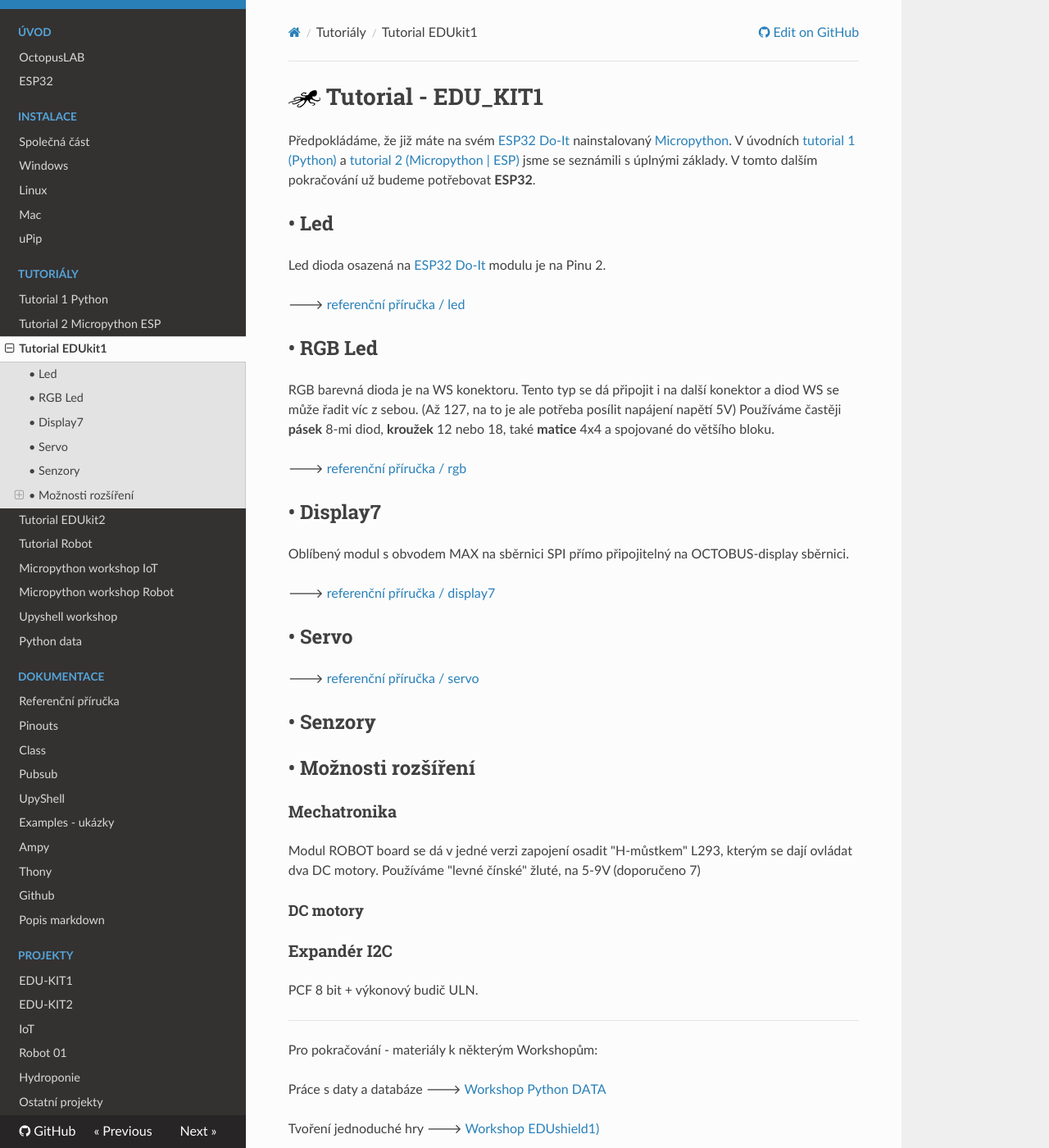
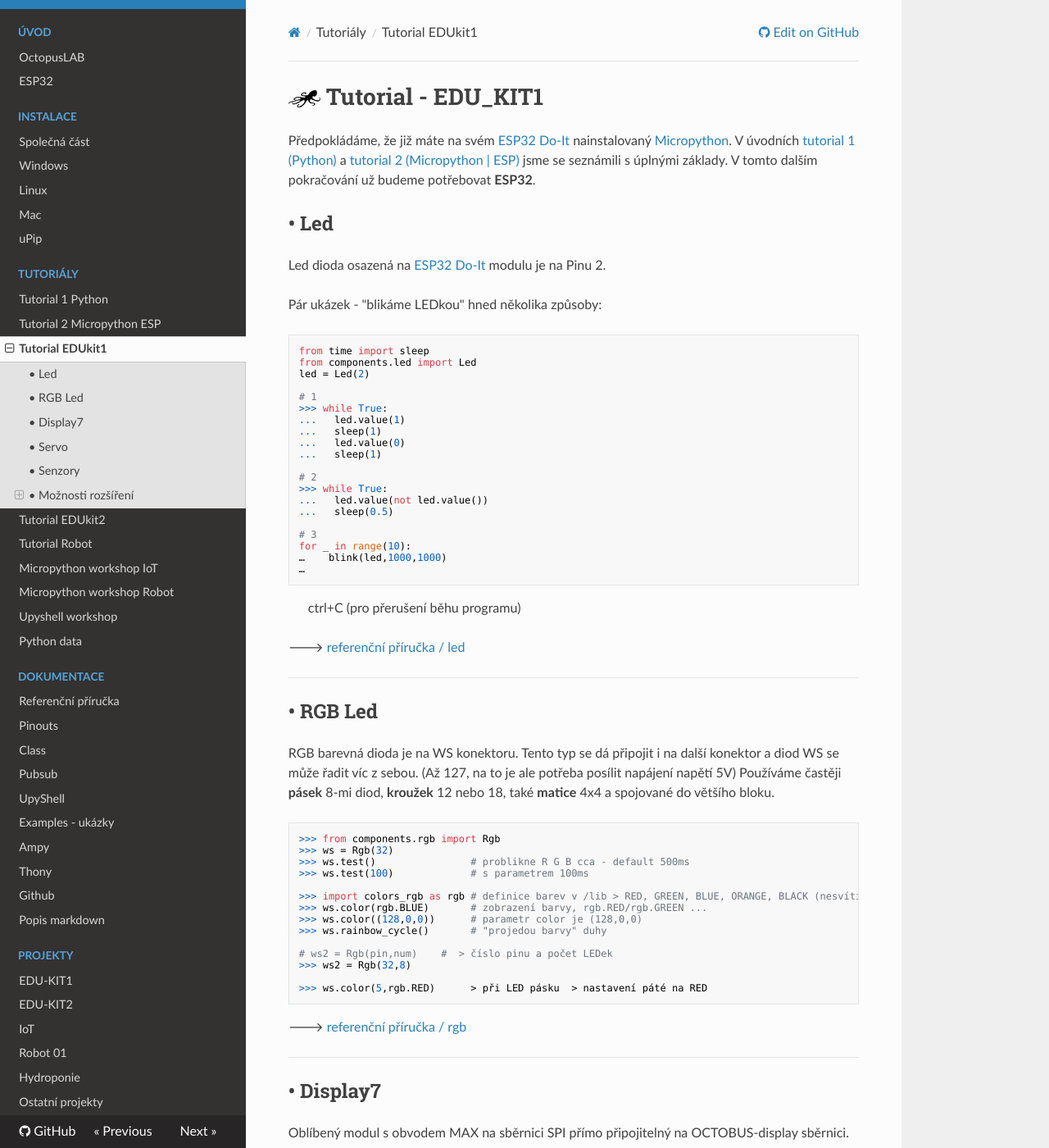
Before and after one commit to octopuslab-cz/docs_octopuslab_cz, an MkDocs documentation site: the page built from docs/tutorial-edukit1.md, in a window 1280 px wide and 1400 px high. Shown: the whole window at 82% size. Built offline with MkDocs 1.6.1, drawn with Linux system fonts in a browser that asks for light colours; nearby versions of some CDN libraries.

Commit message:
github link

````diff
--- a/docs/tutorial-edukit1.md
+++ b/docs/tutorial-edukit1.md
@@ -6,13 +6,61 @@ Předpokládáme, že již máte na svém [ESP32 Do-It](/esp32/#modul-esp32-doit
 
 Led dioda osazená na [ESP32 Do-It](/esp32/#modul-esp32-doit-2x15) modulu je na Pinu 2.
 
+Pár ukázek - "blikáme LEDkou" hned několika způsoby:
+
+```python
+from time import sleep
+from components.led import Led
+led = Led(2)
+
+# 1
+>>> while True:
+...   led.value(1)
+...   sleep(1)
+...   led.value(0)
+...   sleep(1)
+
+# 2
+>>> while True:
+...   led.value(not led.value())
+...   sleep(0.5)
+
+# 3
+for _ in range(10):
+…    blink(led,1000,1000)
+…
+```
+> ctrl+C (pro přerušení běhu programu)
+
+
 🡒 [referenční příručka / led](/basicdoc/#led)
+
+---
 
 ## • RGB Led
 
 RGB barevná dioda je na WS konektoru. Tento typ se dá připojit i na další konektor a diod WS se může řadit víc z sebou. (Až 127, na to je ale potřeba posílit napájení napětí 5V) Používáme častěji **pásek** 8-mi diod, **kroužek** 12 nebo 18, také **matice** 4x4 a spojované do většího bloku.
 
+```python
+>>> from components.rgb import Rgb
+>>> ws = Rgb(32)
+>>> ws.test()                # problikne R G B cca - default 500ms
+>>> ws.test(100)             # s parametrem 100ms
+
+>>> import colors_rgb as rgb # definice barev v /lib > RED, GREEN, BLUE, ORANGE, BLACK (nesvítí)
+>>> ws.color(rgb.BLUE)       # zobrazení barvy, rgb.RED/rgb.GREEN ...
+>>> ws.color((128,0,0))      # parametr color je (128,0,0)
+>>> ws.rainbow_cycle()       # "projedou barvy" duhy
+
+# ws2 = Rgb(pin,num)    #  > číslo pinu a počet LEDek
+>>> ws2 = Rgb(32,8)
+
+>>> ws.color(5,rgb.RED)      > při LED pásku  > nastavení páté na RED
+```
+
 🡒 [referenční příručka / rgb](/basicdoc/#rgb)
+
+---
 
 ## • Display7
 
````
Also changed, not shown: docs/basicdoc.md (+6 -0 lines), docs/github.md (+16 -16 lines).
